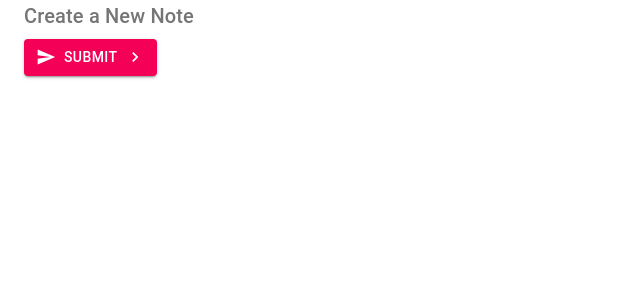
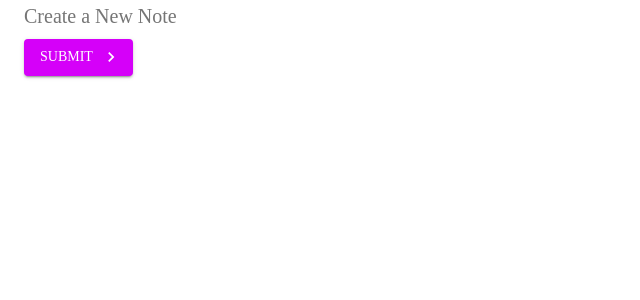
Before and after one commit to KyleKnolleLynch/Fresh-Notes, a JavaScript app: page /create in a window 1280 px wide. Shown: the top 300 px of the page, without its empty margins (0-640 px from the left). Built offline with nearby package versions, Linux system fonts and the light colour scheme; the HTML template or start-up script is replaced by a standard one.

Commit message:
custom theme change, custom font, makeStyles

```diff
--- a/public/index.html
+++ b/public/index.html
@@ -9,9 +9,15 @@
       name="description"
       content="Web site created using create-react-app"
     />
+    <!-- <link
+      rel="preload"
+      href="https://fonts.googleapis.com/css?family=Roboto:300,400,500,700&display=swap"
+      as="font"
+      crossorigin="anonymous"
+    /> -->
     <link
       rel="preload"
-      href="https://fonts.googleapis.com/css?family=Roboto:300,400,500,700&display=swap"
+      href="https://fonts.googleapis.com/css2?family=Gothic+A1:wght@300;400;500;700&display=swap"
       as="font"
       crossorigin="anonymous"
     />
--- a/src/App.js
+++ b/src/App.js
@@ -1,15 +1,35 @@
 import { BrowserRouter as Router, Switch, Route } from 'react-router-dom'
 import Notes from './pages/Notes'
 import Create from './pages/Create'
+import { createMuiTheme, ThemeProvider } from '@material-ui/core'
+import { purple } from '@material-ui/core/colors'
+
+const theme = createMuiTheme({
+  palette: {
+    primary: {
+      main: '#fefefe',
+    },
+    secondary: purple,
+  },
+  typography: {
+    fontFamily: 'Gothic A1',
+    fontWeightLight: 300,
+    fontWeightRegular: 400,
+    fontWeightMedium: 500,
+    fontWeightBold: 700,
+  },
+})
 
 const App = () => {
   return (
+    <ThemeProvider theme={theme}>
       <Router>
         <Switch>
           <Route exact path='/' component={Notes} />
           <Route path='/create' component={Create} />
         </Switch>
       </Router>
+    </ThemeProvider>
   )
 }
 
--- a/src/pages/Create.js
+++ b/src/pages/Create.js
@@ -1,13 +1,18 @@
 import Container from '@material-ui/core/Container'
 import Typography from '@material-ui/core/Typography'
 import Button from '@material-ui/core/Button'
-import SendIcon from '@material-ui/icons/Send'
 import KeyboardArrowRightIcon from '@material-ui/icons/KeyboardArrowRight'
+import { makeStyles } from '@material-ui/core'
+
+const useStyles = makeStyles({})
 
 const Create = () => {
+  const classes = useStyles()
+
   return (
     <Container>
       <Typography
+        className={classes.title}
         variant='h6'
         component='h1'
         gutterBottom
@@ -16,11 +21,11 @@
         Create a New Note
       </Typography>
       <Button
+        className={classes.btn}
         onClick={() => console.log('button clicked')}
         type='submit'
         color='secondary'
         variant='contained'
-        startIcon={<SendIcon />}
         endIcon={<KeyboardArrowRightIcon />}
       >
         Submit
```
Lines whose indentation alone changed are shown as unchanged.
